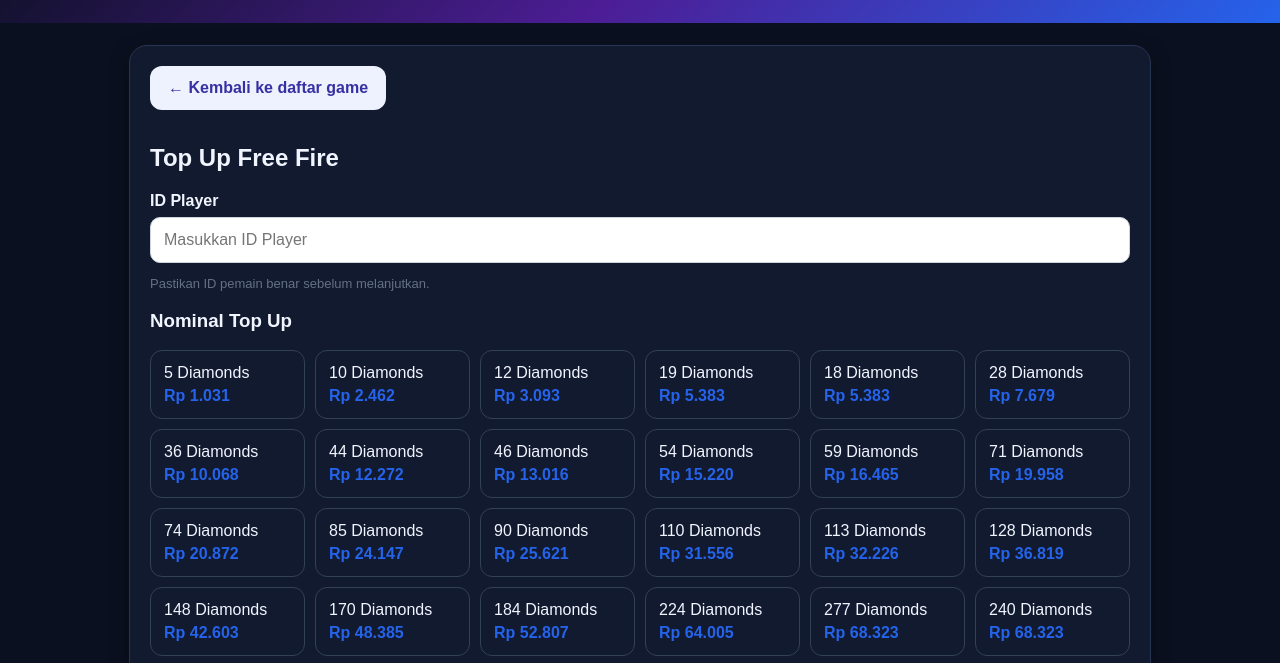
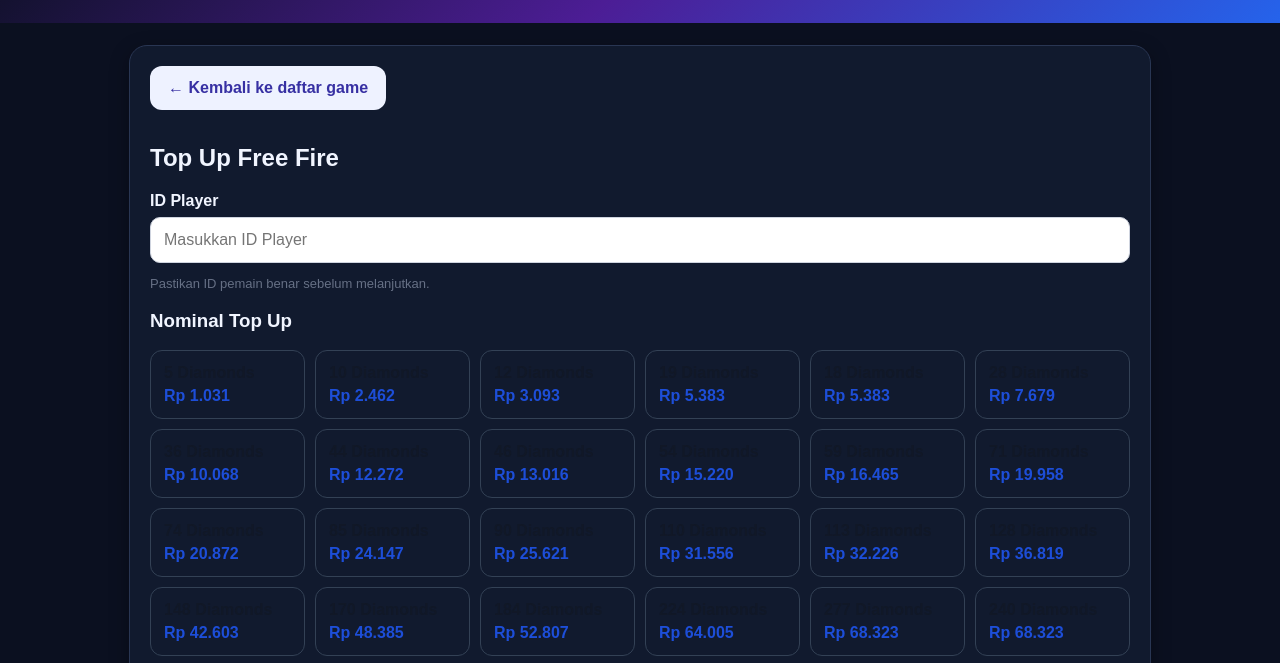
Before and after one commit to rkanbbh/next-game, a website: page index.html in a window 1280 px wide. Both pictures are taken after a click on the button "Free Fire". Shown: the part 91-754 px from the top of the page. Drawn offline with Linux system fonts and the light colour scheme.

Commit message:
Update index.html

```diff
--- a/index.html
+++ b/index.html
@@ -20,7 +20,7 @@ input,select{width:100%;padding:13px;border:1px solid #cfd4df;border-radius:10px
 .nominals{display:grid;grid-template-columns:repeat(auto-fit,minmax(150px,1fr));gap:10px}
   .nominal{border:1px solid #334155;border-radius:12px;padding:13px;background:#111a2e;color:#f1f5ff;cursor:pointer}
 .nominal.active{border-color:#8b5cf6;background:#1e1b4b;color:#fff;box-shadow:0 0 12px #6366f155}
-.price{font-weight:bold;color:#2563eb;margin-top:5px}
+.price{font-weight:bold;color:#1d4ed8;margin-top:5px;font-size:16px}
 .summary{background:#f8fafc;border-radius:12px;padding:15px;line-height:1.8}
 button{border:0;border-radius:12px;padding:13px 18px;font-size:16px;font-weight:bold;cursor:pointer}
 button.primary{background:linear-gradient(135deg,#2563eb,#7c3aed);color:#fff;width:100%;margin-top:14px;border:0;box-shadow:0 0 12px #6366f155}
@@ -198,10 +198,9 @@ function renderNominals() {
     b.className = "nominal" +
       (selectedItem && selectedItem.i === i ? " active" : "");
 
-    b.innerHTML =
-      "<div>" + nominal + "</div>" +
-      '<div class="price">' + money(price) + "</div>";
-
+   b.innerHTML =
+    '<div style="color:#111827;font-size:16px;font-weight:bold;">' + nominal + '</div>' +
+    '<div class="price">' + money(price) + '</div>';
     b.onclick = () => {
       selectedItem = { i, nominal, price };
       renderNominals();
```
